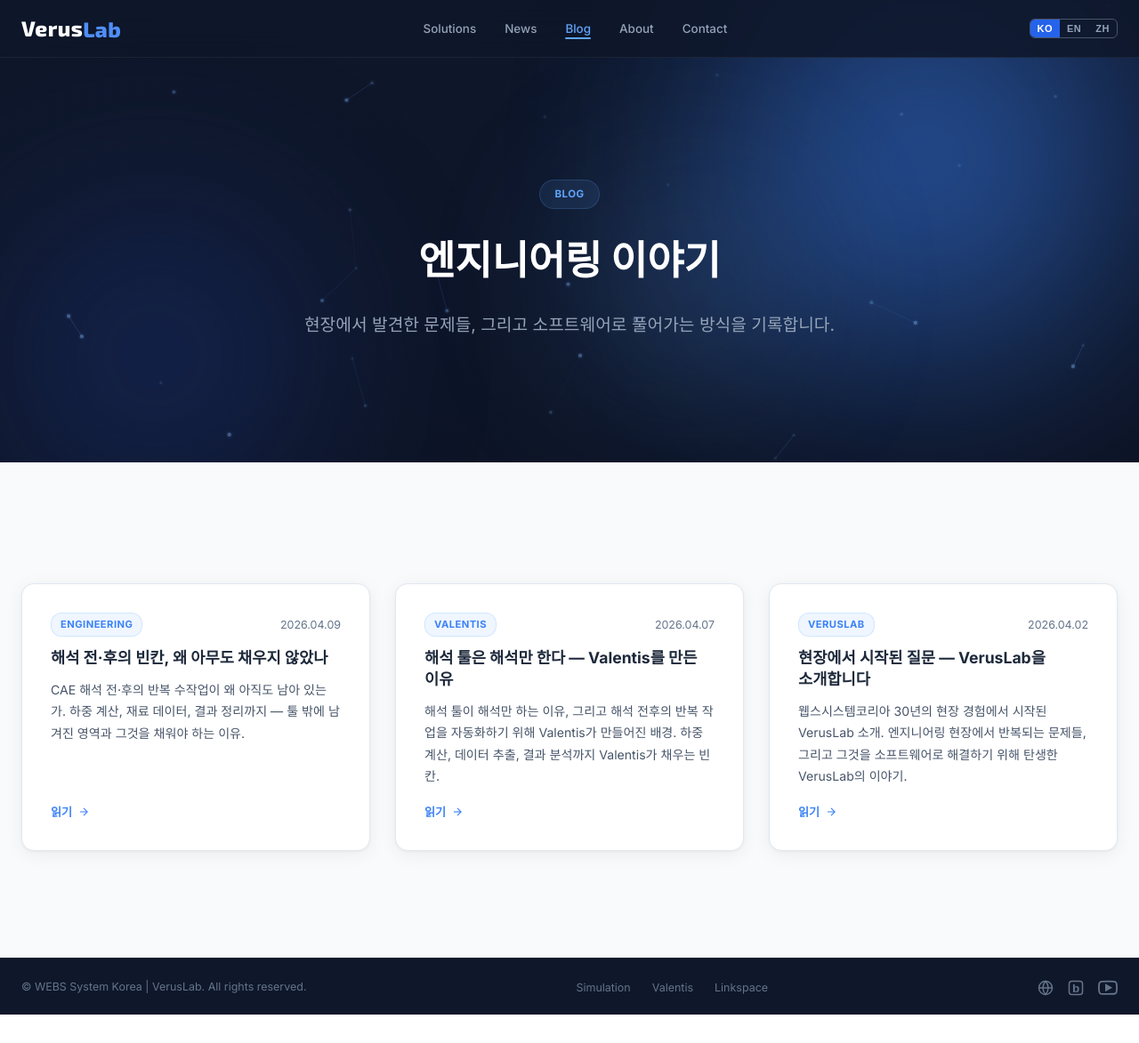
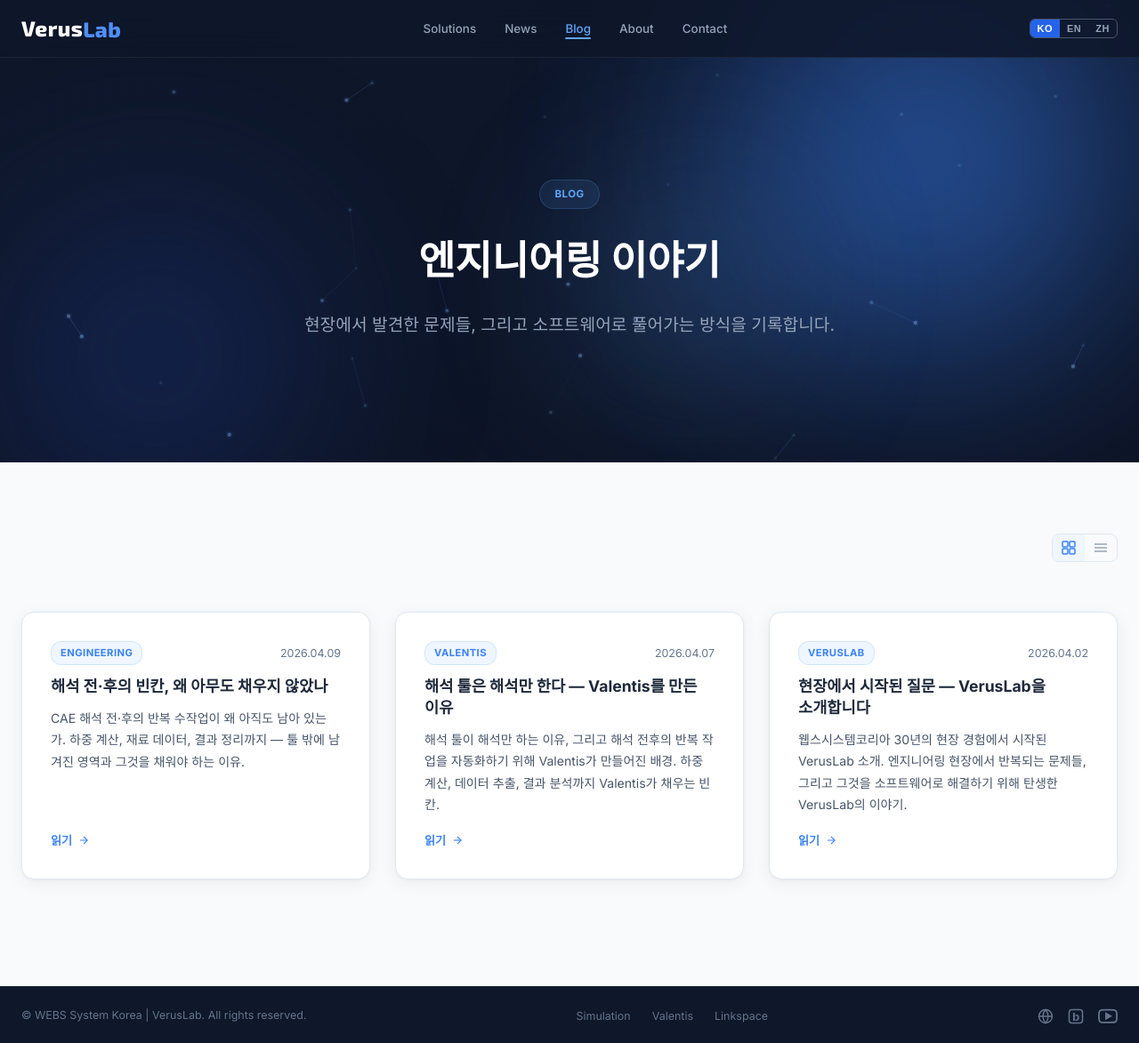
Before and after one commit to VerusLab-KR/Homepage, a Jekyll site: the page built from blog/index.html, in a window 1280 px wide and 1173 px high. Shown: the whole window at 89% size. Built offline with Jekyll 4.4.1, drawn with Linux system fonts in a browser that asks for light colours.

Commit message:
Add card/list view toggle to blog index
Co-Authored-By: Claude Sonnet 4.6 <noreply@anthropic.com>

```diff
--- a/blog/index.html
+++ b/blog/index.html
@@ -121,6 +121,25 @@ img{max-width:100%;display:block}
 .card-link{display:inline-flex;align-items:center;gap:6px;font-size:.82rem;font-weight:600;color:var(--blue-500);margin-top:4px;transition:gap .2s}
 .card-link:hover{gap:10px}
 
+/* View toggle */
+.blog-controls{display:flex;align-items:center;justify-content:flex-end;margin-bottom:0}
+.view-toggle{display:flex;border:1px solid var(--slate-2);border-radius:8px;overflow:hidden}
+.view-btn{background:none;border:none;cursor:pointer;padding:7px 10px;color:var(--slate-4);transition:all .2s;display:flex;align-items:center}
+.view-btn:hover{color:var(--slate-6);background:var(--slate-1)}
+.view-btn.active{color:var(--blue-500);background:var(--blue-50,#eff6ff)}
+.view-btn svg{display:block}
+
+/* List view */
+.blog-list{display:flex;flex-direction:column;margin-top:56px;border-top:1px solid var(--slate-2)}
+.blog-list-item{display:flex;align-items:center;gap:16px;padding:18px 0;border-bottom:1px solid var(--slate-2);cursor:pointer;transition:background .15s}
+.blog-list-item:hover .list-title{color:var(--blue-500)}
+.list-date{font-size:.78rem;color:var(--slate-5);white-space:nowrap;width:80px;flex-shrink:0}
+.list-category{font-size:.7rem;font-weight:700;letter-spacing:.04em;text-transform:uppercase;padding:2px 8px;border-radius:10px;background:rgba(96,165,250,.1);color:var(--blue-500);border:1px solid rgba(96,165,250,.2);white-space:nowrap;flex-shrink:0}
+.list-title{font-size:.95rem;font-weight:600;color:var(--slate-8);flex:1;line-height:1.4;word-break:keep-all;transition:color .2s}
+.list-arrow{color:var(--slate-4);flex-shrink:0;transition:transform .2s}
+.blog-list-item:hover .list-arrow{transform:translateX(3px);color:var(--blue-400)}
+@media(max-width:600px){.list-date{display:none}.blog-list{margin-top:40px}}
+
 /* Empty state */
 .blog-empty{text-align:center;padding:80px 0;color:var(--slate-5)}
 
@@ -191,7 +210,17 @@ img{max-width:100%;display:block}
 <section class="blog-section">
   <div class="container">
     {% if site.posts.size > 0 %}
-    <div class="blog-grid">
+    <div class="blog-controls">
+      <div class="view-toggle">
+        <button class="view-btn active" id="btnCard" aria-label="카드 보기" onclick="setView('card')">
+          <svg width="16" height="16" viewBox="0 0 16 16" fill="none" stroke="currentColor" stroke-width="1.5"><rect x="1" y="1" width="6" height="6" rx="1"/><rect x="9" y="1" width="6" height="6" rx="1"/><rect x="1" y="9" width="6" height="6" rx="1"/><rect x="9" y="9" width="6" height="6" rx="1"/></svg>
+        </button>
+        <button class="view-btn" id="btnList" aria-label="리스트 보기" onclick="setView('list')">
+          <svg width="16" height="16" viewBox="0 0 16 16" fill="none" stroke="currentColor" stroke-width="1.5"><line x1="1" y1="4" x2="15" y2="4"/><line x1="1" y1="8" x2="15" y2="8"/><line x1="1" y1="12" x2="15" y2="12"/></svg>
+        </button>
+      </div>
+    </div>
+    <div class="blog-grid" id="cardView">
       {% for post in site.posts %}
       <article class="blog-card" onclick="location.href='{{ post.url }}'">
         <div class="card-top">
@@ -207,6 +236,16 @@ img{max-width:100%;display:block}
           <svg width="14" height="14" viewBox="0 0 24 24" fill="none" stroke="currentColor" stroke-width="2"><line x1="5" y1="12" x2="19" y2="12"/><polyline points="12 5 19 12 12 19"/></svg>
         </a>
       </article>
+      {% endfor %}
+    </div>
+    <div class="blog-list" id="listView" style="display:none">
+      {% for post in site.posts %}
+      <div class="blog-list-item" onclick="location.href='{{ post.url }}'">
+        <span class="list-date">{{ post.date | date: "%Y.%m.%d" }}</span>
+        {% if post.category %}<span class="list-category">{{ post.category }}</span>{% endif %}
+        <span class="list-title">{{ post.title }}</span>
+        <svg class="list-arrow" width="16" height="16" viewBox="0 0 24 24" fill="none" stroke="currentColor" stroke-width="2"><line x1="5" y1="12" x2="19" y2="12"/><polyline points="12 5 19 12 12 19"/></svg>
+      </div>
       {% endfor %}
     </div>
     {% else %}
@@ -282,6 +321,29 @@ img{max-width:100%;display:block}
 </script>
 
 <script>
+/* View toggle */
+function setView(v) {
+  const card = document.getElementById('cardView');
+  const list = document.getElementById('listView');
+  if (!card || !list) return;
+  if (v === 'list') {
+    card.style.display = 'none';
+    list.style.display = 'flex';
+    document.getElementById('btnCard').classList.remove('active');
+    document.getElementById('btnList').classList.add('active');
+  } else {
+    card.style.display = 'grid';
+    list.style.display = 'none';
+    document.getElementById('btnCard').classList.add('active');
+    document.getElementById('btnList').classList.remove('active');
+  }
+  localStorage.setItem('blogView', v);
+}
+(function(){
+  const saved = localStorage.getItem('blogView');
+  if (saved === 'list') setView('list');
+})();
+
 const navbar = document.getElementById('navbar');
 window.addEventListener('scroll', () => navbar.classList.toggle('scrolled', window.scrollY > 30));
 const hamburger = document.getElementById('hamburger');
```
